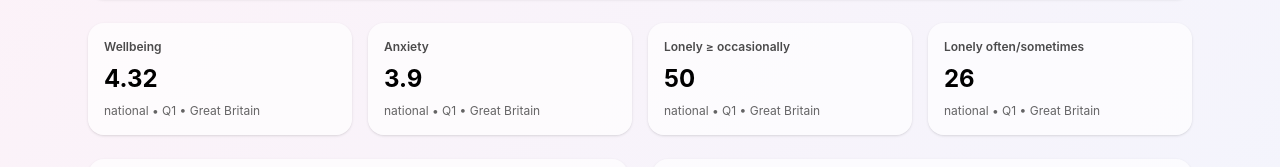
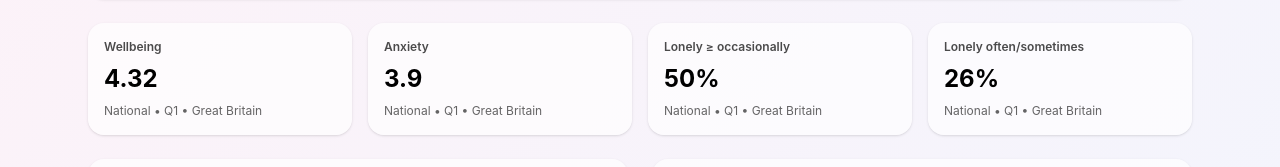
Before and after one commit to RSE1982/Feb-Hackathon, a React (Vite) app in the folder hackathon-app/: page / in a window 1280 px wide. Shown: the part 301-468 px from the top of the page. Built offline with nearby package versions, Linux system fonts and the light colour scheme; what proj4 would draw is missing.

Commit message:
add suffixes

```diff
--- a/hackathon-app/src/components/KpiRow.jsx
+++ b/hackathon-app/src/components/KpiRow.jsx
@@ -2,21 +2,37 @@ import React from 'react';
 /*
  * KpiRow - Key Performance Indicators
  */
+
+// Utility function to capitalize the first letter of a string
+function capitalizeString(str) {
+  if (typeof str !== "string" || str.length === 0) {
+    return ""; // Handle invalid or empty input
+  }
+  return str.charAt(0).toUpperCase() + str.slice(1);
+}
+
 export default function KpiRow({ level, quarter, geography, row }) {
-	 const kpis =[
-	{ title:'Wellbeing', data_value:row?.wellbeing_index??  "--"},
-	{ title:'Anxiety', data_value:row?.anxiety?? "--"},
-	{ title:'Lonely ≥ occasionally', data_value:row?.lonely_at_least_occasionally_pct??  "--"},
-	{ title:'Lonely often/sometimes', data_value:row?.lonely_often_or_sometimes_pct??  "--"},
-	 ];
+
+	const kpis =[
+		{ title:'Wellbeing', data_value:row?.wellbeing_index??  "--"},
+		{ title:'Anxiety', data_value:row?.anxiety?? "--"},
+		{ title:'Lonely ≥ occasionally',
+			data_value:row?.lonely_at_least_occasionally_pct??  "--",
+			suffix: "%"
+		},
+		{ title:'Lonely often/sometimes',
+			data_value:row?.lonely_often_or_sometimes_pct??  "--",
+			suffix: "%"
+		},
+	];
 	return (
 		<div className='grid grid-cols-2 md:grid-cols-4 gap-4'>
 			{kpis.map((kpi) => (
 				<div key={kpi.title} className='bg-white/70 rounded-2xl shadow p-4'>
 					<div className='text-xs font-semibold opacity-70'>{kpi.title}</div>
-					<div className='text-2xl font-bold mt-2'>{kpi.data_value}</div>
+					<div className='text-2xl font-bold mt-2'>{kpi.data_value}{kpi.data_value != null && kpi.suffix ? kpi.suffix : ""}</div>
 					<div className='text-xs mt-2 opacity-60'>
-						{level} • Q{quarter} • {geography || '—'}
+						{capitalizeString(level)} • Q{quarter} • {geography || '—'}
 					</div>
 				</div>
 			))}
```
